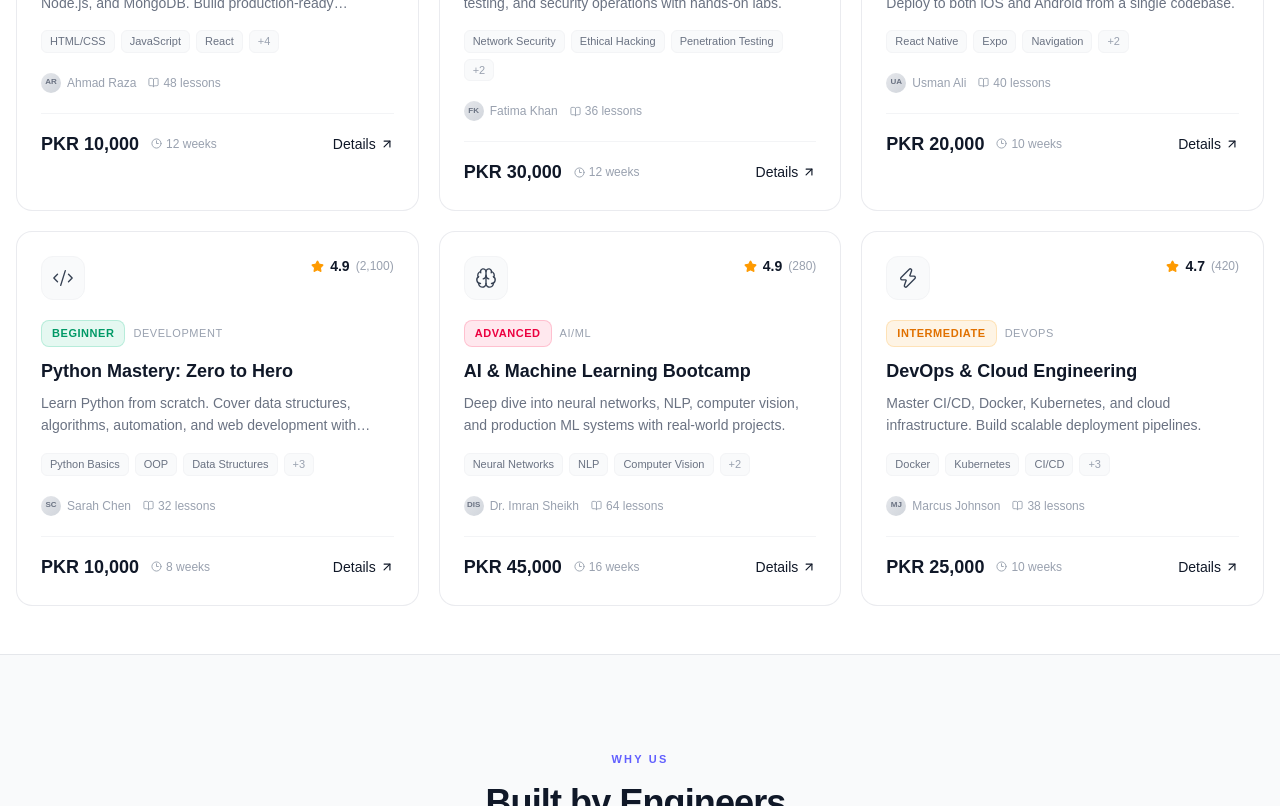
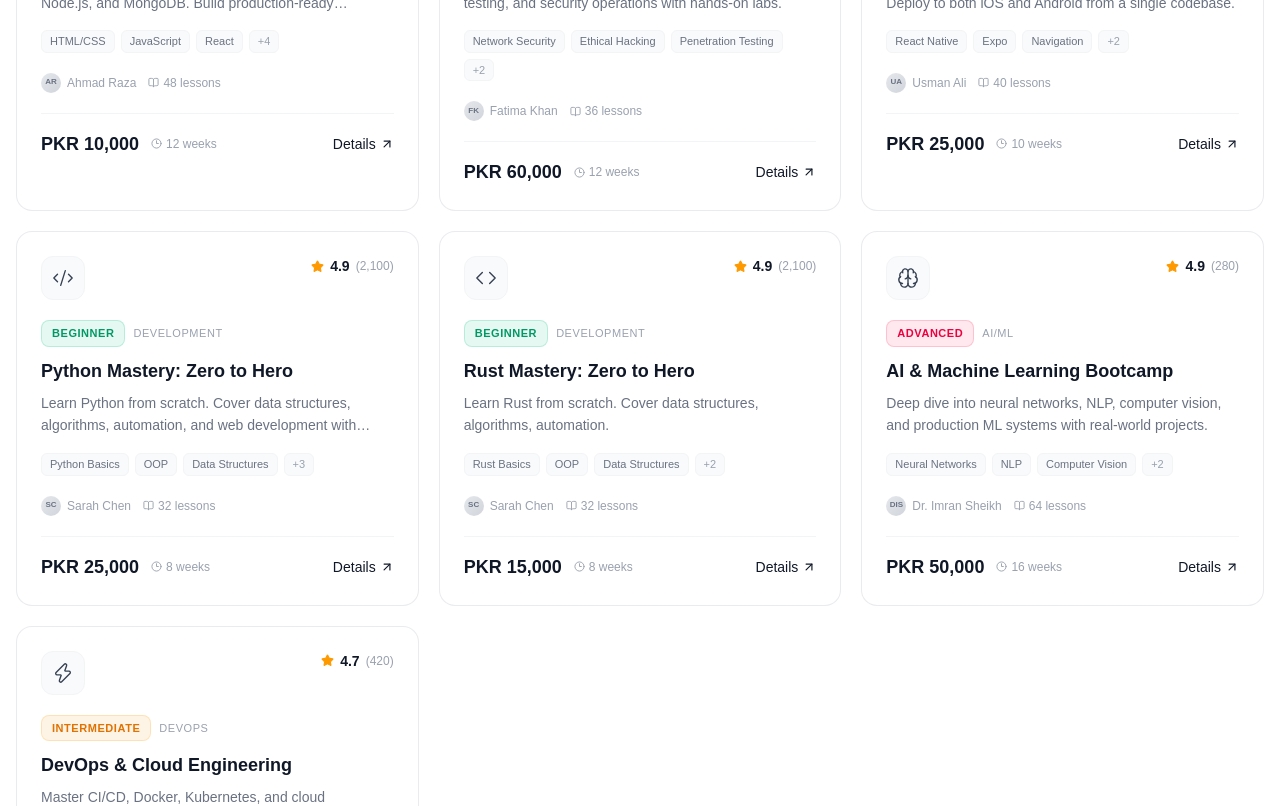
Before and after one commit to spurvancelabs/company-portfolio, a Next.js app in the folder apps/web/: page /cources in a window 1280 px wide. Shown: the part 1740-2546 px from the top of the page. Built offline with nearby package versions, Linux system fonts and the light colour scheme.

Commit message:
new: added licence at header of every page

```diff
--- a/apps/web/app/cources/page.tsx
+++ b/apps/web/app/cources/page.tsx
@@ -26,6 +26,7 @@ import {
   Brain,
   BookOpen,
   Sparkles,
+  Code,
   Laptop,
   GraduationCap,
   Play,
@@ -62,13 +63,13 @@ interface Course {
 // ─── Data ─────────────────────────────────────────────────────────────────────
 
 const categories = [
-  { name: 'All Courses', count: 12 },
-  { name: 'Development', count: 5 },
-  { name: 'Design', count: 2 },
+  { name: 'All Courses', count: 7 },
+  { name: 'Development', count: 4 },
+  { name: 'Design', count: 0 },
   { name: 'DevOps', count: 1 },
   { name: 'Security', count: 1 },
-  { name: 'AI/ML', count: 2 },
-  { name: 'Marketing', count: 1 },
+  { name: 'AI/ML', count: 1 },
+  { name: 'Marketing', count: 0 },
 ];
 
 const courses: Course[] = [
@@ -94,7 +95,7 @@ const courses: Course[] = [
     title: 'Cyber Security Essentials',
     category: 'Security',
     level: 'Intermediate',
-    price: 'PKR 30,000',
+    price: 'PKR 60,000',
     duration: '12 weeks',
     students: 350,
     rating: 4.8,
@@ -109,7 +110,7 @@ const courses: Course[] = [
     title: 'React Native Mobile Development',
     category: 'Development',
     level: 'Intermediate',
-    price: 'PKR 20,000',
+    price: 'PKR 25,000',
     duration: '10 weeks',
     students: 520,
     rating: 4.7,
@@ -124,12 +125,28 @@ const courses: Course[] = [
     title: 'Python Mastery: Zero to Hero',
     category: 'Development',
     level: 'Beginner',
-    price: 'PKR 10,000',
+    price: 'PKR 25,000',
     duration: '8 weeks',
     students: 2100,
     rating: 4.9,
     description: 'Learn Python from scratch. Cover data structures, algorithms, automation, and web development with Django.',
     topics: ['Python Basics', 'OOP', 'Data Structures', 'Django', 'Automation', 'APIs'],
+    featured: true,
+    instructor: 'Sarah Chen',
+    lessons: 32,
+  },
+    {
+    id: 'rust-mastery',
+    icon: <Code size={22} strokeWidth={1.5} />,
+    title: 'Rust Mastery: Zero to Hero',
+    category: 'Development',
+    level: 'Beginner',
+    price: 'PKR 15,000',
+    duration: '8 weeks',
+    students: 2100,
+    rating: 4.9,
+    description: 'Learn Rust from scratch. Cover data structures, algorithms, automation.',
+    topics: ['Rust Basics', 'OOP', 'Data Structures', 'Automation', 'APIs'],
     featured: true,
     instructor: 'Sarah Chen',
     lessons: 32,
@@ -140,7 +157,7 @@ const courses: Course[] = [
     title: 'AI & Machine Learning Bootcamp',
     category: 'AI/ML',
     level: 'Advanced',
-    price: 'PKR 45,000',
+    price: 'PKR 50,000',
     duration: '16 weeks',
     students: 280,
     rating: 4.9,
@@ -167,8 +184,8 @@ const courses: Course[] = [
 ];
 
 const stats = [
-  { icon: <Users size={18} strokeWidth={1.5} />, value: '4,900+', label: 'Students Enrolled' },
-  { icon: <BookOpen size={18} strokeWidth={1.5} />, value: '12', label: 'Active Courses' },
+  // { icon: <Users size={18} strokeWidth={1.5} />, value: '4,900+', label: 'Students Enrolled' },
+  { icon: <BookOpen size={18} strokeWidth={1.5} />, value: '7', label: 'Active Courses' },
   { icon: <Award size={18} strokeWidth={1.5} />, value: '4.8', label: 'Average Rating' },
   { icon: <TrendingUp size={18} strokeWidth={1.5} />, value: '92%', label: 'Completion Rate' },
 ];
@@ -449,7 +466,7 @@ export default function Courses() {
             initial={{ opacity: 0 }}
             animate={{ opacity: 1 }}
             transition={{ delay: 0.5, duration: 0.8 }}
-            className="grid grid-cols-2 md:grid-cols-4 gap-6 max-w-3xl mx-auto"
+            className="grid grid-cols-2 md:grid-cols-3 gap-6 max-w-3xl mx-auto"
           >
             {stats.map((stat, index) => (
               <motion.div
```
